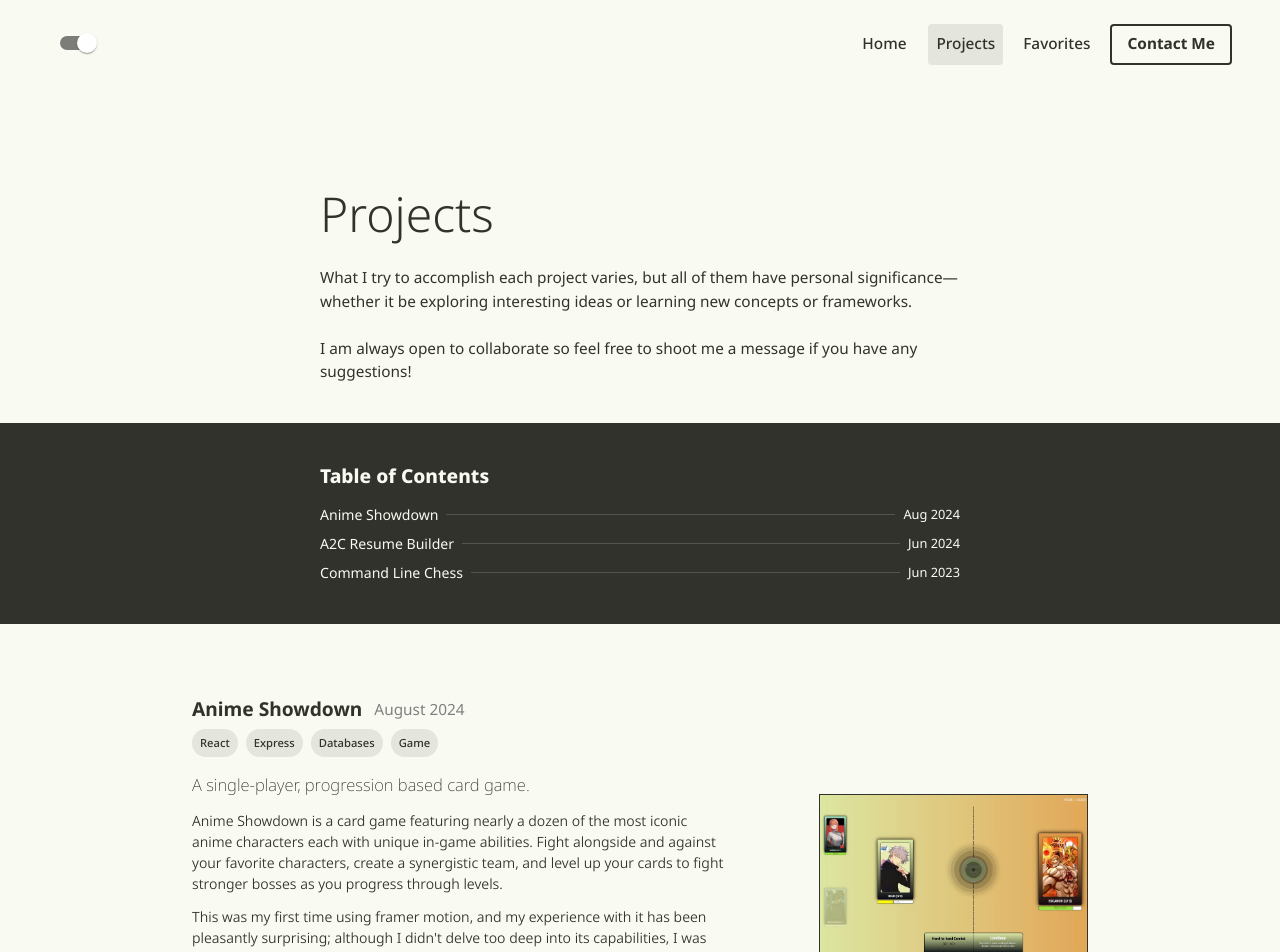
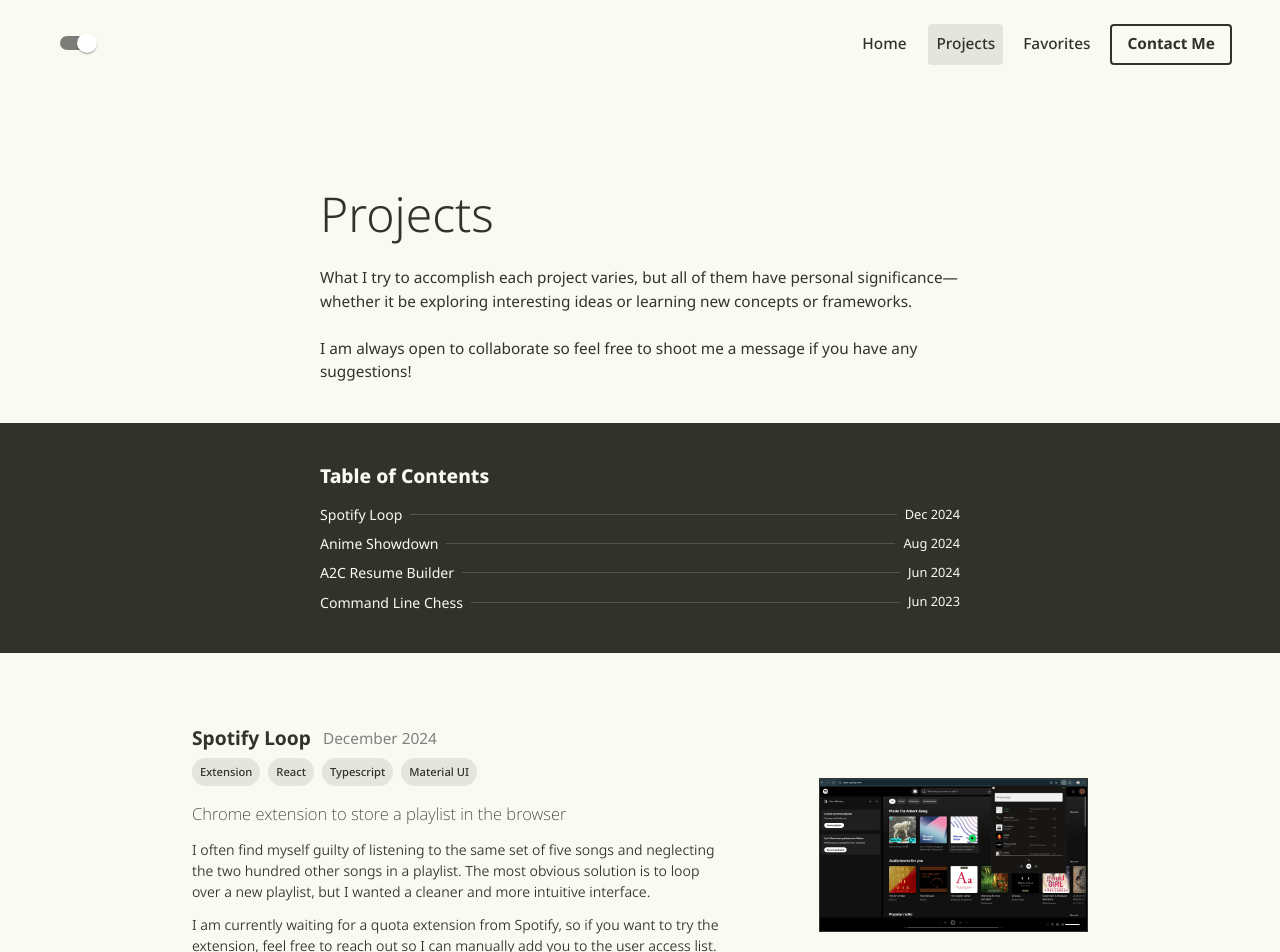
Before and after one commit to beastgwert/ajiang, a React (Vite) app: page /projects in a window 1280 px wide. Shown: the top 952 px of the page. Built offline with nearby package versions, Linux system fonts and the light colour scheme.

Commit message:
Change pfp and add spotify loop

```diff
--- a/src/components/Projects.jsx
+++ b/src/components/Projects.jsx
@@ -25,6 +25,18 @@
 
                 <TableOfContents/>
 
+                <ProjectEntry
+                projectTitle='Spotify Loop'
+                projectDate='December 2024'
+                tags={['Extension', 'React', 'Typescript', 'Material UI']}
+                caption='Chrome extension to store a playlist in the browser'
+                descriptions={['I often find myself guilty of listening to the same set of five songs and neglecting the two hundred other songs in a playlist. The most obvious solution is to loop over a new playlist, but I wanted a cleaner and more intuitive interface.',
+                    "I am currently waiting for a quota extension from Spotify, so if you want to try the extension, feel free to reach out so I can manually add you to the user access list. "
+                ]}
+                imgSrc={'spotify_loop.webp'}
+                linkNames={['Github', 'Website']}
+                linkUrls={['https://github.com/beastgwert/Spotify-Loop', 'https://chromewebstore.google.com/detail/spotify-loop/mpimcbcjjjabekebnmdchehgkimeekfi']}
+                />
                 <ProjectEntry
                 projectTitle='Anime Showdown'
                 projectDate='August 2024'
@@ -60,6 +72,7 @@
                 linkNames={['Github']}
                 linkUrls={['https://github.com/beastgwert/chess-game']}
                 />
+
             </Box>
         </Fade>
     )
--- a/src/components/TableOfContents.jsx
+++ b/src/components/TableOfContents.jsx
@@ -8,6 +8,7 @@
                 Table of Contents
             </Typography>
             <Box sx={{display: 'flex', flexDirection: 'column', gap: 1}}>
+                <TableOfContentsEntry projectName="Spotify Loop" projectDate="Dec 2024"/>
                 <TableOfContentsEntry projectName="Anime Showdown" projectDate="Aug 2024"/>
                 <TableOfContentsEntry projectName="A2C Resume Builder" projectDate="Jun 2024"/>
                 <TableOfContentsEntry projectName="Command Line Chess" projectDate="Jun 2023"/>
```
Also changed, not shown: public/pfp.webp, public/spotify_loop.webp (added).
